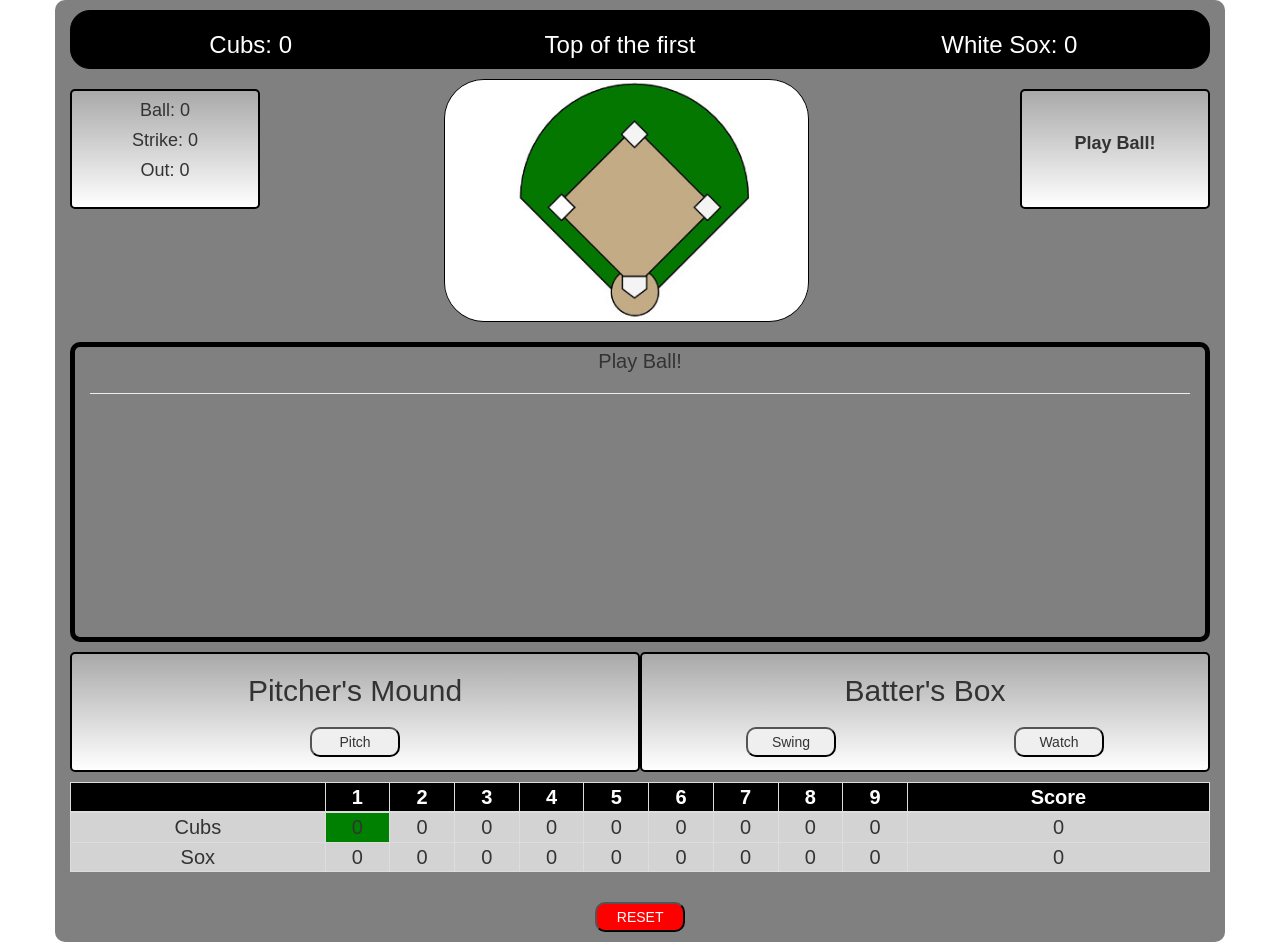
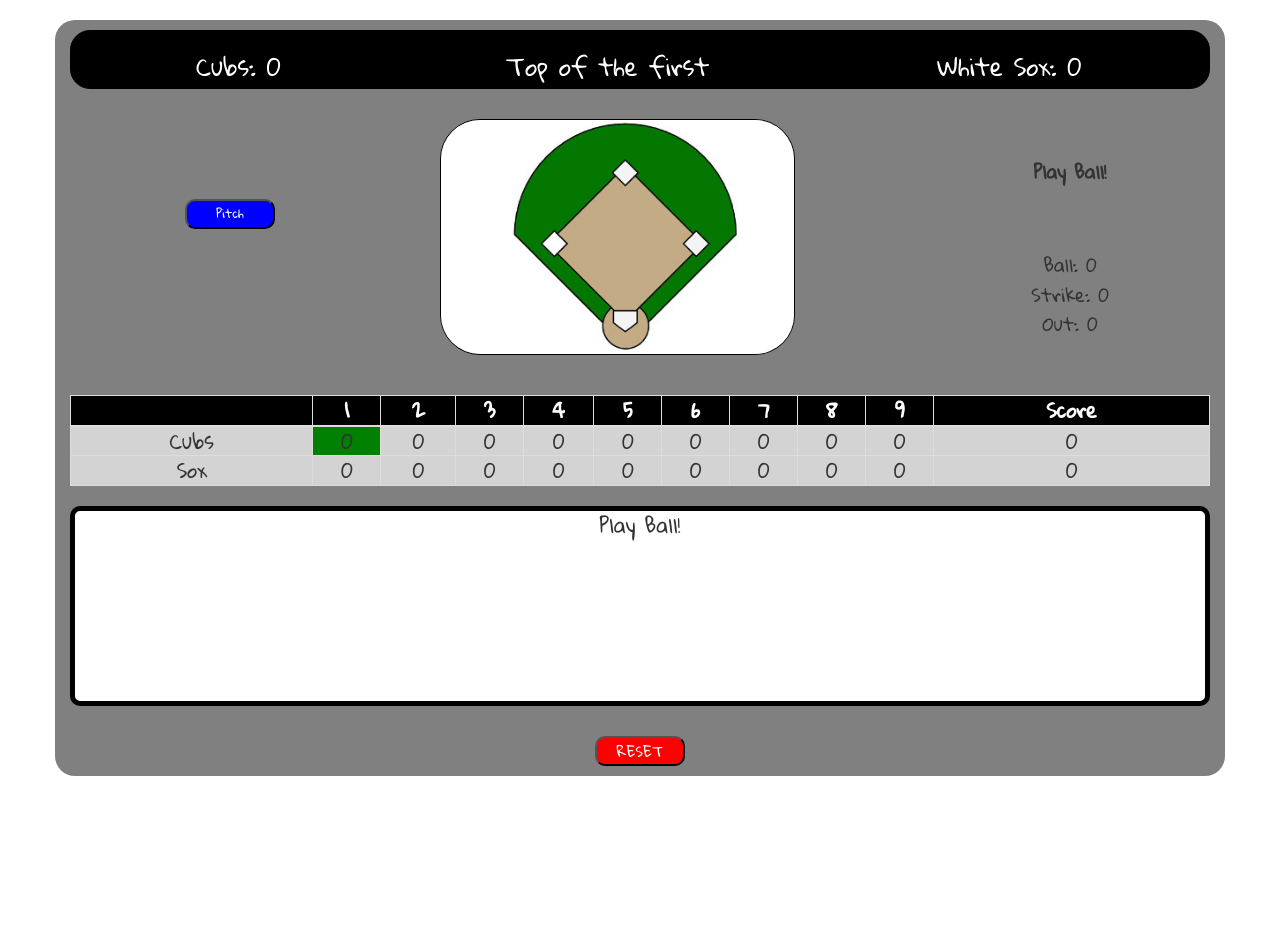
Before and after one commit to baldmike/Crosstown-Classic, a Django app: page / in a window 1280 px wide. After the commit the page ends 776 px from the top, so only its background shows below. Run offline with Django 3.2, Linux system fonts and the light colour scheme; some libraries are stand-ins or nearby versions.

Commit message:
bat/pitch appear appropriately

```diff
--- a/apps/baseball_app/static/baseball_app/css/styles.css
+++ b/apps/baseball_app/static/baseball_app/css/styles.css
@@ -3,12 +3,29 @@
     padding: 0px;
     font-family: sans-serif;
     text-align: center;
+    font-family: 'Gloria Hallelujah', cursive;
+}
 
+table {
+    font-size: 20px;
+    border: 2px black solid;
+    background-color: lightgray;
+}
+
+th {
+    text-align: center;
+    background-color: black;
+    color: white;
+}
+
+h3 {
+    display: inline;
 }
 
 .container {
     background-color: gray;
-    border-radius: 10px;
+    border-radius: 20px;
+    margin-top: 20px;
 }
 
 .jumbotron {
@@ -20,7 +37,8 @@
 }
 
 .box {
-    height: 120px;
+    font-size: 10px;
+    height: 100px;
     border: 2px solid black;
     background-image: -webkit-gradient(linear, left top, left bottom, from(darkgray), to(white));
     background-image: -webkit-linear-gradient(top, darkgray, white);
@@ -37,33 +55,14 @@
     height: 340px;
 }
 
-table {
-    font-size: 20px;
-    border: 2px black solid;
-    background-color: lightgray;
-}
-
-th {
-    text-align: center;
-    width: 10px;
-    background-color: black;
-    color: white;
-}
-
-.button {
-    margin: 10px;
-    height: 30px;
-    width: 90px;
+.big_box {
+    font-size: 12px;
+    margin-top: 20px;
+    border: 5px black solid;
     border-radius: 10px;
-}
-
-.button_reset {
-    margin: 10px;
-    height: 30px;
-    width: 90px;
-    border-radius: 10px;
-    background-color: red;
-    color: white;
+    height: 200px;
+    overflow: scroll;
+    background-color: white;
 }
 
 .inning_box {
@@ -76,30 +75,60 @@ th {
     color: white;
 }
 
-h3 {
-    display: inline;
+.side-box {
+    padding: 90px;
+}
+
+.side-box1 {
+    float: left;
+    padding-right: 80px;
+}
+
+.button {
+    margin: 10px;
+    height: 30px;
+    width: 90px;
+    border-radius: 10px;
+    font-size: 12px;
+    background-color: blue;
+    color: white;
+}
+
+.button2 {
+    margin: 10px;
+    height: 30px;
+    width: 90px;
+    border-radius: 10px;
+    font-size: 12px;
+    background-color: black;
+    color: white;
+}
+
+.button_reset {
+    margin: 10px;
+    height: 30px;
+    width: 90px;
+    border-radius: 10px;
+    background-color: red;
+    color: white;
 }
 
 .outcome {
     font-size: 18px;
     font-weight: bold;
     text-align: center;
-
-}
-
-.big_box {
-    margin-top: 20px;
-    border: 5px black solid;
-    border-radius: 10px;
-    height: 300px;
-    overflow: scroll;
 }
 
 .scoreboard {
-    margin-top: 20px;
+    margin-top: 40px;
 }
 
 .events {
     font-size: 20px;
 
 }
+
+.field {
+    padding-bottom: 40px;
+    padding-top: 20px;
+}
--- a/apps/baseball_app/templates/baseball_app/index.html
+++ b/apps/baseball_app/templates/baseball_app/index.html
@@ -7,6 +7,7 @@
     <link rel="stylesheet" href="https://unpkg.com/purecss@1.0.0/build/pure-min.css" integrity="sha384-nn4HPE8lTHyVtfCBi5yW9d20FjT8BJwUXyWZT9InLYax14RDjBj46LmSztkmNP9w" crossorigin="anonymous">
     {% load static %}
     <link rel="stylesheet" href="{% static 'baseball_app/css/styles.css' %}" media="screen" title="Baseball" charset="UTF-8">
+    <link href="https://fonts.googleapis.com/css?family=Gloria+Hallelujah" rel="stylesheet">
     <script src="https://code.jquery.com/jquery-3.2.1.min.js"                     integrity="sha256-hwg4gsxgFZhOsEEamdOYGBf13FyQuiTwlAQgxVSNgt4=" crossorigin="anonymous"></script>
     <script src="{% static 'baseball_app/baseball_js.js' %}"></script>
 </head>
@@ -29,13 +30,36 @@
             </div>
         </div>
 
-        <div class="main">
-            <div class="col-xs-2 box">
-                <h4>Ball: {{request.session.ball}}</h4>
-                <h4>Strike: {{request.session.strike}}</h4>
-                <h4>Out: {{request.session.out}}</h4>
+
+        <div class="main col-md-12">
+            {% if request.session.side == 'bottom' %}
+            <div class = "col-md-2 side-box">
+
+                    <form action="/swing" method="post">
+                        {% csrf_token %}
+                        <input type="submit" value=" Pitch " name = "swing" class="button">
+                    </form>
+
             </div>
-            <div class="col-xs-8">
+            {% endif %}
+
+            {% if request.session.side == 'top' %}
+            <div class = "col-md-2 side-box">
+
+                    <form action="/swing" method="post">
+                        {% csrf_token %}
+                        <input type="submit" value=" Swing " name = "swing" class="button2">
+                    </form>
+
+                    <form action="watch" method="post">
+                        {% csrf_token %}
+                        <input type="submit" value=" Watch " name = "watch" class="button2">
+                    </form>
+
+            </div>
+            {% endif %}
+
+            <div class="col-sm-8 field">
                 <img {% if request.session.first == False and request.session.second == False and request.session.third == False %} style = "border: 1px solid black; border-radius: 40px;" src= "{% static 'images/baseball_diamond.jpeg' %}" width = 50% {% endif %}>
                 <img {% if request.session.first and request.session.second == False and request.session.third == False %} style = "border: 1px solid black; border-radius: 40px;" src= "{% static 'images/baseball_diamond_first.jpeg' %}" width = 50% {% endif %}>
                 <img {% if request.session.second and request.session.first == False and request.session.third == False %} style = "border: 1px solid black; border-radius: 40px;" src= "{% static 'images/baseball_diamond_second.jpeg' %}" width = 50% {% endif %}>
@@ -45,42 +69,20 @@
                 <img {% if request.session.second and request.session.third and request.session.first == False %} style = "border: 1px solid black; border-radius: 40px;" src= "{% static 'images/baseball_diamond_second_third.jpeg' %}" width = 50% {% endif %}>
                 <img {% if request.session.first and request.session.second and request.session.third %} style = "border: 1px solid black; border-radius: 40px;" src= "{% static 'images/baseball_diamond_bases_loaded.jpeg' %}" width = 50% {% endif %}>
             </div>
-            <div class="col-xs-2 box">
-                <br><br>
+            <div class="col-md-2 side-box1">
+                <br><br><br>
                 <span class="outcome">{{ request.session.outcome.0 }}</span>
+                <br><br><br><br>
+                <h4>Ball: {{request.session.ball}}</h4>
+                <h4>Strike: {{request.session.strike}}</h4>
+                <h4>Out: {{request.session.out}}</h4>
             </div>
 
-            <div class="col-xs-12 big_box">
-                {% for outcome in request.session.outcome %}
-                <h3 class="events">{{outcome}}<h3>
-                <hr>
-                {% endfor %}
-            </div>
+
 
         </div>
 
-        <div class = "col-xs-6 box">
-            <h2>Pitcher's Mound</h2>
-            <form action="/swing" method="post">
-                {% csrf_token %}
-                <input type="submit" value=" Pitch " name = "swing" class="button">
-            </form>
-        </div>
-        <div class = "col-xs-6 box">
-            <h2>Batter's Box</h2>
-            <div class="col-xs-6">
-                <form action="/swing" method="post">
-                    {% csrf_token %}
-                    <input type="submit" value=" Swing " name = "swing" class="button">
-                </form>
-            </div>
-            <div class="col-xs-6">
-                <form action="watch" method="post">
-                    {% csrf_token %}
-                    <input type="submit" value=" Watch " name = "watch" class="button">
-                </form>
-            </div>
-        </div>
+
 
         <div class="scoreboard">
             <table class="col-xs-12 table-bordered">
@@ -126,6 +128,12 @@
             </table>
         </div>
 
+        <div class="col-xs-12 big_box">
+            {% for outcome in request.session.outcome %}
+            <p class="events">{{outcome}}</p>
+            {% endfor %}
+        </div>
+
         <div class="col-xs-12">
             <br>
             <form action="/reset" method="post">
--- a/apps/baseball_app/views.py
+++ b/apps/baseball_app/views.py
@@ -13,6 +13,12 @@ def index(request):
         request.session['outcome'] = ['Play Ball!']
     if 'curr_inn' not in request.session:
         request.session['curr_inn'] = 0
+    if 'side' not in request.session:
+        request.session['side'] = 'top'
+    if request.session['curr_inn'] % 2 == 0:
+        request.session['side'] = 'bottom'
+    if request.session['curr_inn'] % 2 != 0:
+        request.session['side'] = 'top'
 
     if 'inning' not in request.session:
         request.session['inning'] = "Top of the first"
```
Also changed, not shown: db.sqlite3, 11 other files.
